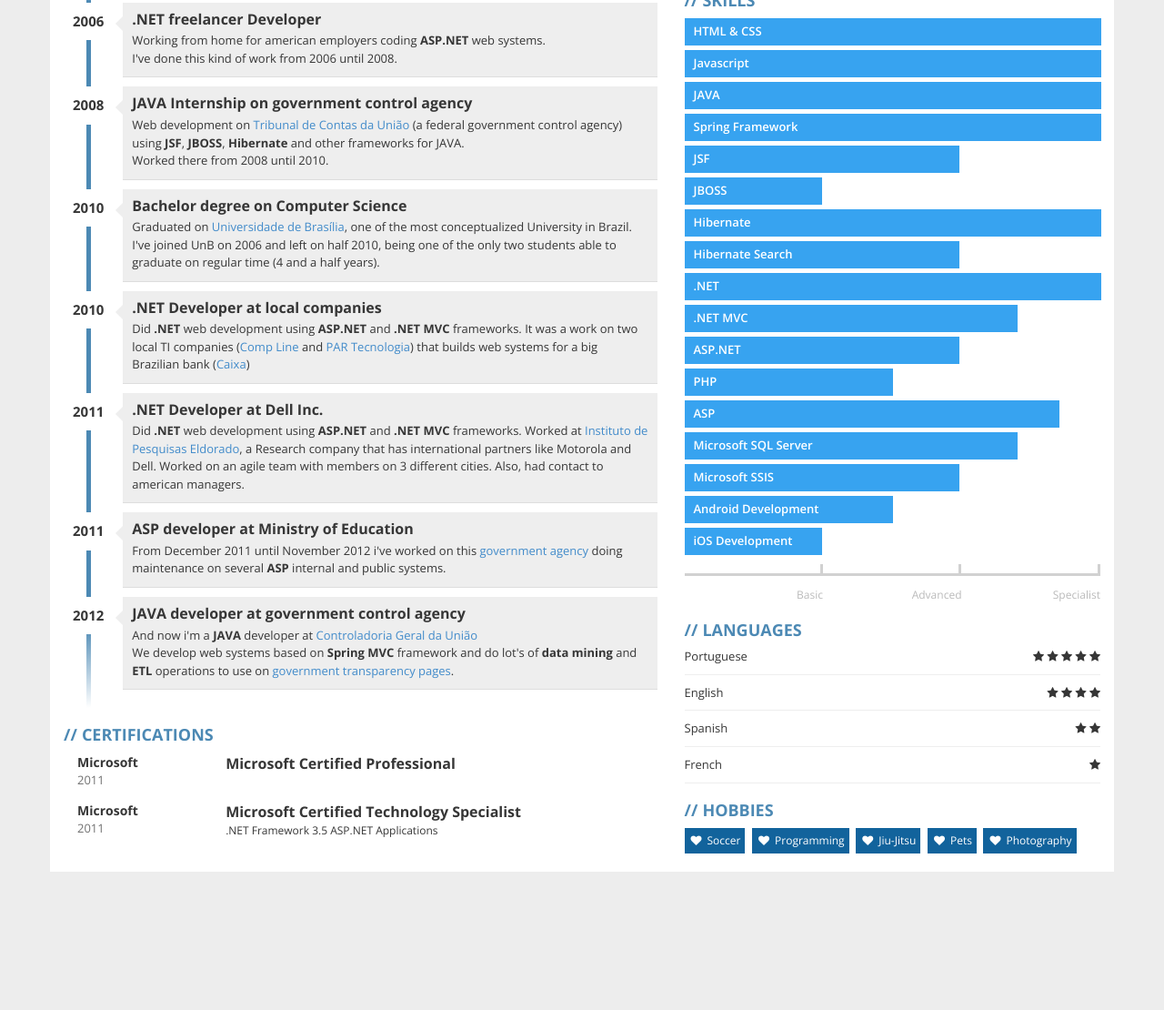
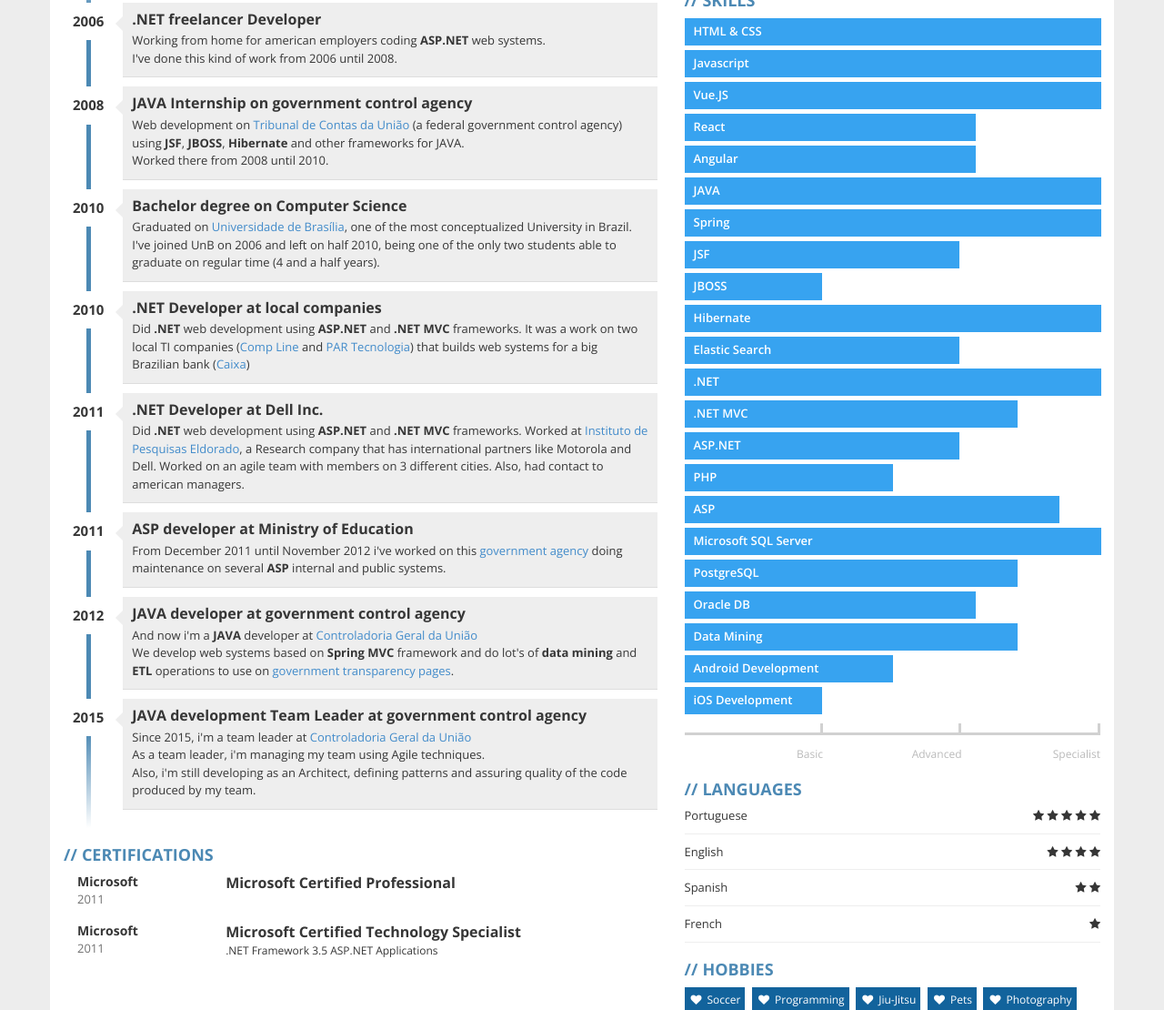
Before and after one commit to renanleandrof/cv, a plain HTML site: page index.html in a window 1280 px wide. Shown: the part 510-1620 px from the top of the page at 91% size. Before the commit the page ends 1483 px from the top, so only its background shows below. Drawn offline with nearby package versions, Linux system fonts and the light colour scheme.

Commit message:
Update 2022

```diff
--- a/index.html
+++ b/index.html
@@ -137,6 +137,18 @@
                         </div>
                     </li>
 
+                    <li>
+                        <div class="year pull-left">2015</div>
+                        <div class="description pull-right">
+                            <h3>JAVA development Team Leader at government control agency</h3>
+                            <p>
+                                Since 2015, i'm a team leader at <a href="http://www.cgu.gov.br/">Controladoria Geral da União</a><br/>
+                                As a team leader, i'm managing my team using Agile techniques.<br/>
+                                Also, i'm still developing as an Architect, defining patterns and assuring quality of the code produced by my team.
+                            </p>
+                        </div>
+                    </li>
+
                 </ul>
             </div>
             <!-- Certifications -->
@@ -199,19 +211,24 @@
                 <div class="skills">
                     <div class="item-skills" data-percent="1.00">HTML & CSS</div>
                     <div class="item-skills" data-percent="1.00">Javascript</div>
+                    <div class="item-skills" data-percent="1.00">Vue.JS</div>
+                    <div class="item-skills" data-percent="0.70">React</div>
+                    <div class="item-skills" data-percent="0.70">Angular</div>
                     <div class="item-skills" data-percent="1.00">JAVA</div>
-                    <div class="item-skills" data-percent="1.00">Spring Framework</div>
+                    <div class="item-skills" data-percent="1.00">Spring</div>
                     <div class="item-skills" data-percent="0.66">JSF</div>
                     <div class="item-skills" data-percent="0.33">JBOSS</div>
                     <div class="item-skills" data-percent="1.00">Hibernate</div>
-                    <div class="item-skills" data-percent="0.66">Hibernate Search</div>
+                    <div class="item-skills" data-percent="0.66">Elastic Search</div>
                     <div class="item-skills" data-percent="1.00">.NET</div>
                     <div class="item-skills" data-percent="0.80">.NET MVC</div>
                     <div class="item-skills" data-percent="0.66">ASP.NET</div>
                     <div class="item-skills" data-percent="0.5">PHP</div>
                     <div class="item-skills" data-percent="0.90">ASP</div>
-                    <div class="item-skills" data-percent="0.80">Microsoft SQL Server</div>
-                    <div class="item-skills" data-percent="0.66">Microsoft SSIS</div>
+                    <div class="item-skills" data-percent="1.00">Microsoft SQL Server</div>
+                    <div class="item-skills" data-percent="0.80">PostgreSQL</div>
+                    <div class="item-skills" data-percent="0.70">Oracle DB</div>
+                    <div class="item-skills" data-percent="0.80">Data Mining</div>
                     <div class="item-skills" data-percent="0.5">Android Development</div>
                     <div class="item-skills" data-percent="0.33">iOS Development</div>
                     <div class="skills-legend clearfix">
```
